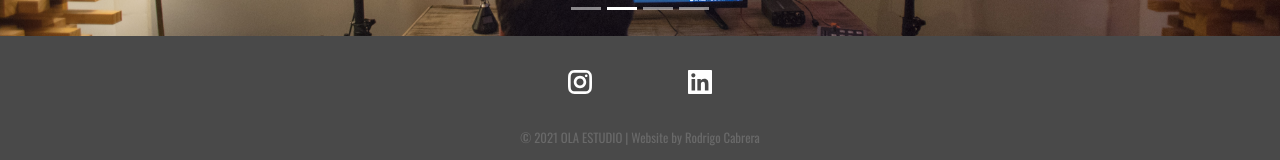
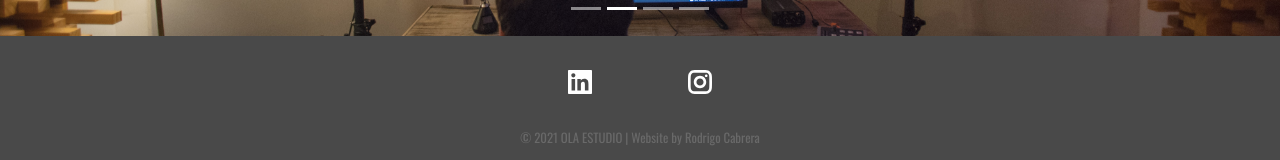
Before and after one commit to RodriCabrera/olaestudio, a React (Create React App) app: page /olaestudio/ in a window 1280 px wide. Shown: the part 1092-1252 px from the top of the page. Built offline with nearby package versions, Linux system fonts and the light colour scheme; no server answers; the database is empty.

Commit message:
logo links correction footer

```diff
--- a/src/components/Footer/Footer.jsx
+++ b/src/components/Footer/Footer.jsx
@@ -19,14 +19,14 @@ const Footer = () => {
 						target="_blank"
 						rel="noreferrer"
 					>
-						<InstaIcon />
+						<LinkedinIcon />
 					</SocialMediaElement>
 					<SocialMediaElement
 						href="https://www.instagram.com/olaestudio.wav/"
 						target="_blank"
 						rel="noreferrer"
 					>
-						<LinkedinIcon />
+						<InstaIcon />
 					</SocialMediaElement>
 				</SocialMediaWrapper>
 				<FooterCredits>
```
